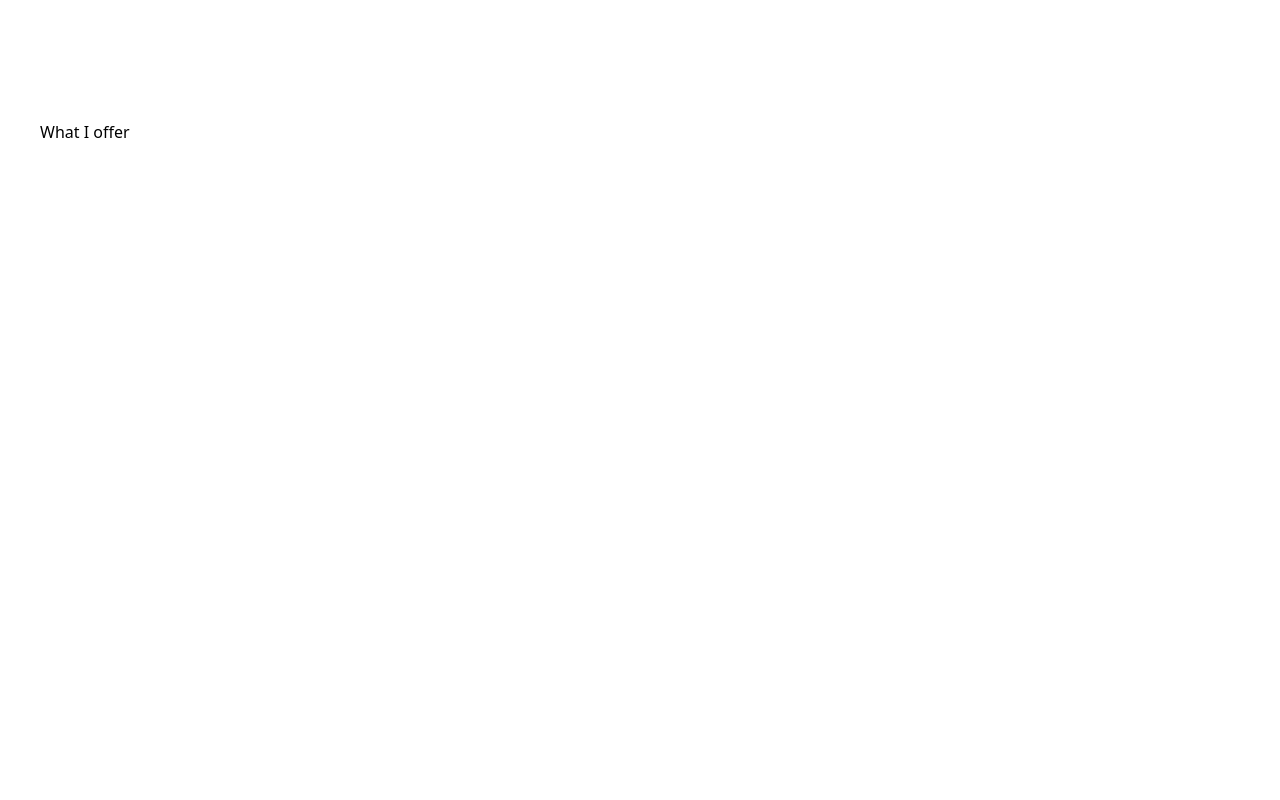
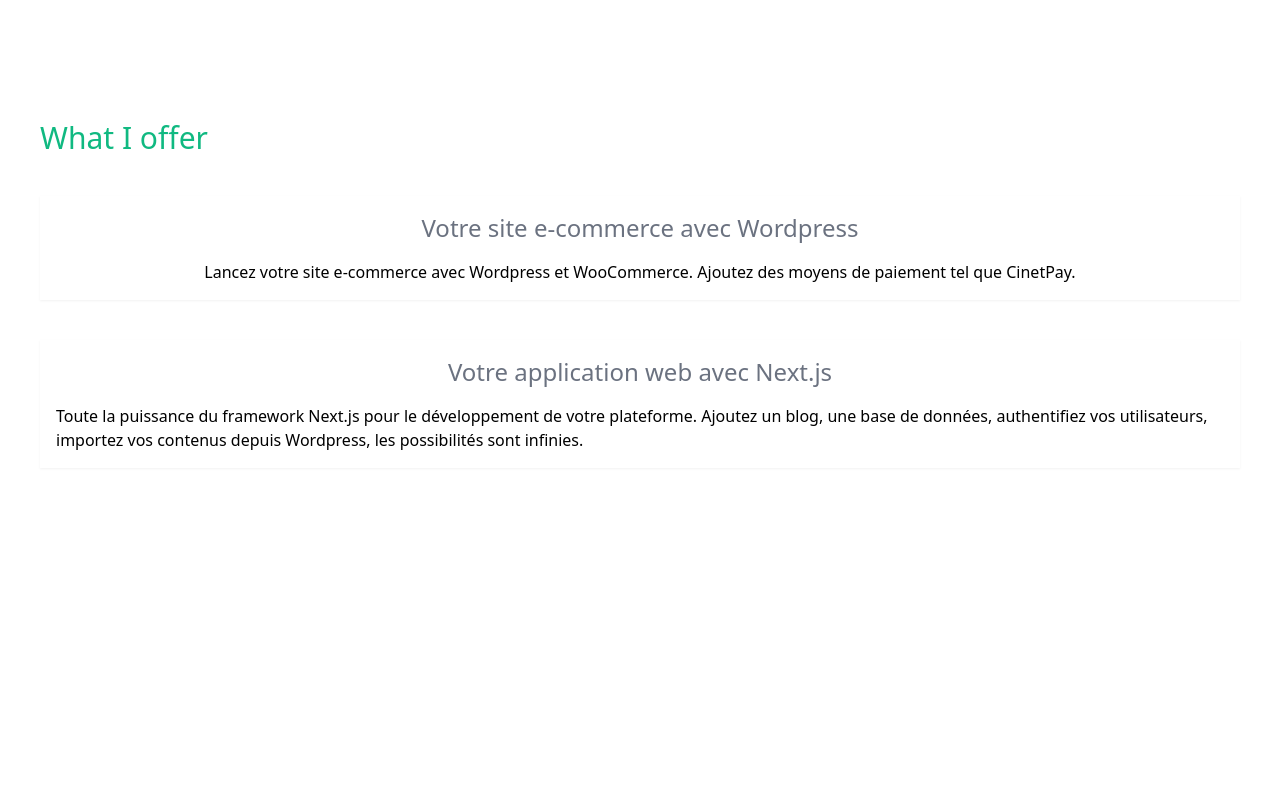
Before and after one commit to yoshua70/oldportfolio, a Next.js app: page / in a window 1280 px wide. Shown: the part 680-1480 px from the top of the page. Built offline with nearby package versions, Linux system fonts and the light colour scheme.

Commit message:
Add section for Wordpress and Next

```diff
--- a/components/OfferSection.js
+++ b/components/OfferSection.js
@@ -1,7 +1,24 @@
-export default function OfferSection() {
+function Section({ children, title, text }) {
   return (
-    <div className="min-h-screen">
-      <h1>What I offer</h1>
+    <div className="flex flex-col items-center gap-4 w-full bg-white p-4 drop-shadow-sm transition ease-in-out delay-150 hover-translate-y-1 hover:scale-110 duration-300 hover:drop-shadow-xl">
+      <h1 className="text-2xl text-gray-500">{title}</h1>
+      <p>{text}</p>
     </div>
   )
 }
+
+export default function OfferSection() {
+  return (
+    <div className="flex flex-col min-h-screen gap-10">
+      <h1 className="text-3xl text-emerald-500">What I offer</h1>
+      <Section
+        title="Votre site e-commerce avec Wordpress"
+        text="Lancez votre site e-commerce avec Wordpress et WooCommerce. Ajoutez des moyens de paiement tel que CinetPay."
+      />
+      <Section
+        title="Votre application web avec Next.js"
+        text="Toute la puissance du framework Next.js pour le développement de votre plateforme. Ajoutez un blog, une base de données, authentifiez vos utilisateurs, importez vos contenus depuis Wordpress, les possibilités sont infinies."
+      />
+    </div>
+  )
+}
```
